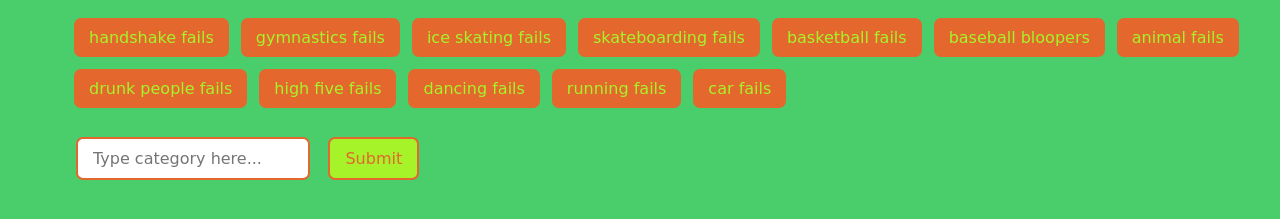
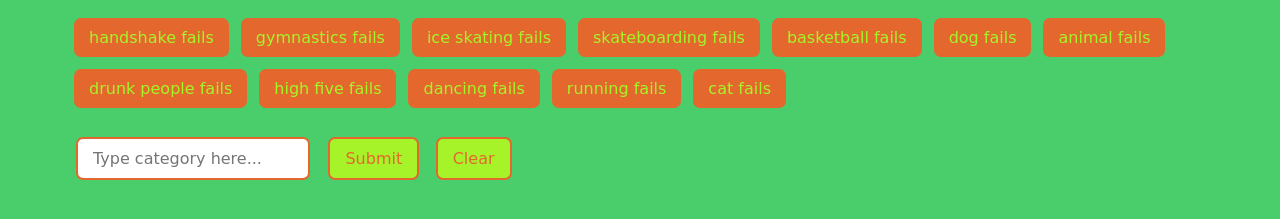
Before and after one commit to jacobwsmith19/GifTastic, a plain HTML site: page index.html in a window 1280 px wide. Shown: the part 143-362 px from the top of the page. Drawn offline with nearby package versions, Linux system fonts and the light colour scheme; a web font is replaced by a local one.

Commit message:
added 'clear' button, made all gifs the same size

```diff
--- a/assets/css/style.css
+++ b/assets/css/style.css
@@ -58,6 +58,22 @@ small {
 	background: #0d7434;
 }
 
+#clear-button {
+    font-size: 16px;
+    font-family: 'Londrina Solid', cursive;
+	background: rgb(166, 243, 42);
+	color: #e4672d;
+    border: 2px solid;
+    border-color: #e4672d;
+	padding: 10px 15px;
+	margin: 6px;
+	border-radius: 7px;
+}
+
+#clear-button:hover, #clear-button:active {
+	background: #0d7434;
+}
+
 #new-input {
 	padding: 10px 15px;
     font-size: 16px;
@@ -88,6 +104,8 @@ small {
 	-webkit-border-radius: 7px;
 	-moz-border-radius: 7px;
 	border-radius: 7px;
+	width: 275px;
+	height: 200px;
 }
 
 .result:hover {
--- a/assets/javascript/app.js
+++ b/assets/javascript/app.js
@@ -5,13 +5,13 @@ var topics = [
 	"ice skating fails",
 	"skateboarding fails",
 	"basketball fails",
-	"baseball bloopers",
+	"dog fails",
 	"animal fails",
 	"drunk people fails",
 	"high five fails",
 	"dancing fails",
 	"running fails",
-	"car fails",
+	"cat fails",
 ];
 
 // Creates a button for each topic in the array and puts them on the page
@@ -41,6 +41,12 @@ $("#add-button").on("click", function(x) {
 		$("#button-group").append(button);
     }
     // Clears the user input
+	$("#new-input").val("");
+});
+
+// On click function for 'Clear' button
+$("#clear-button").on("click", function() {
+	$("<section class='results-container'>").clear();
 	$("#new-input").val("");
 });
 
--- a/index.html
+++ b/index.html
@@ -16,6 +16,7 @@
             <form>
                 <input id="new-input" type="text" placeholder="Type category here...">
                 <button id="add-button" type="submit">Submit</button>
+                <button id="clear-button" type="clear">Clear</button>
             </form>
             <div id="fails-group"></div>
         </div> <!-- Close wrapper -->
```
